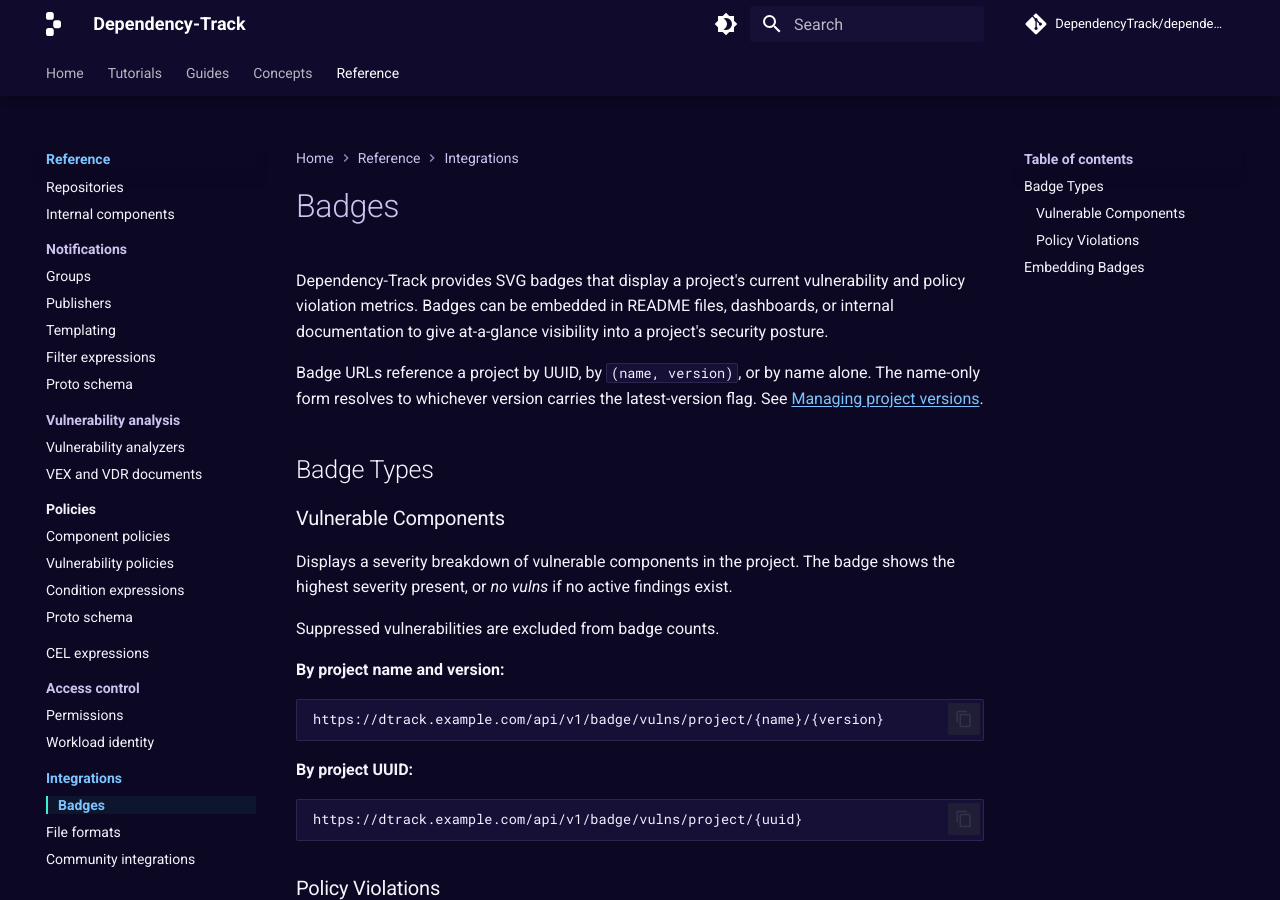
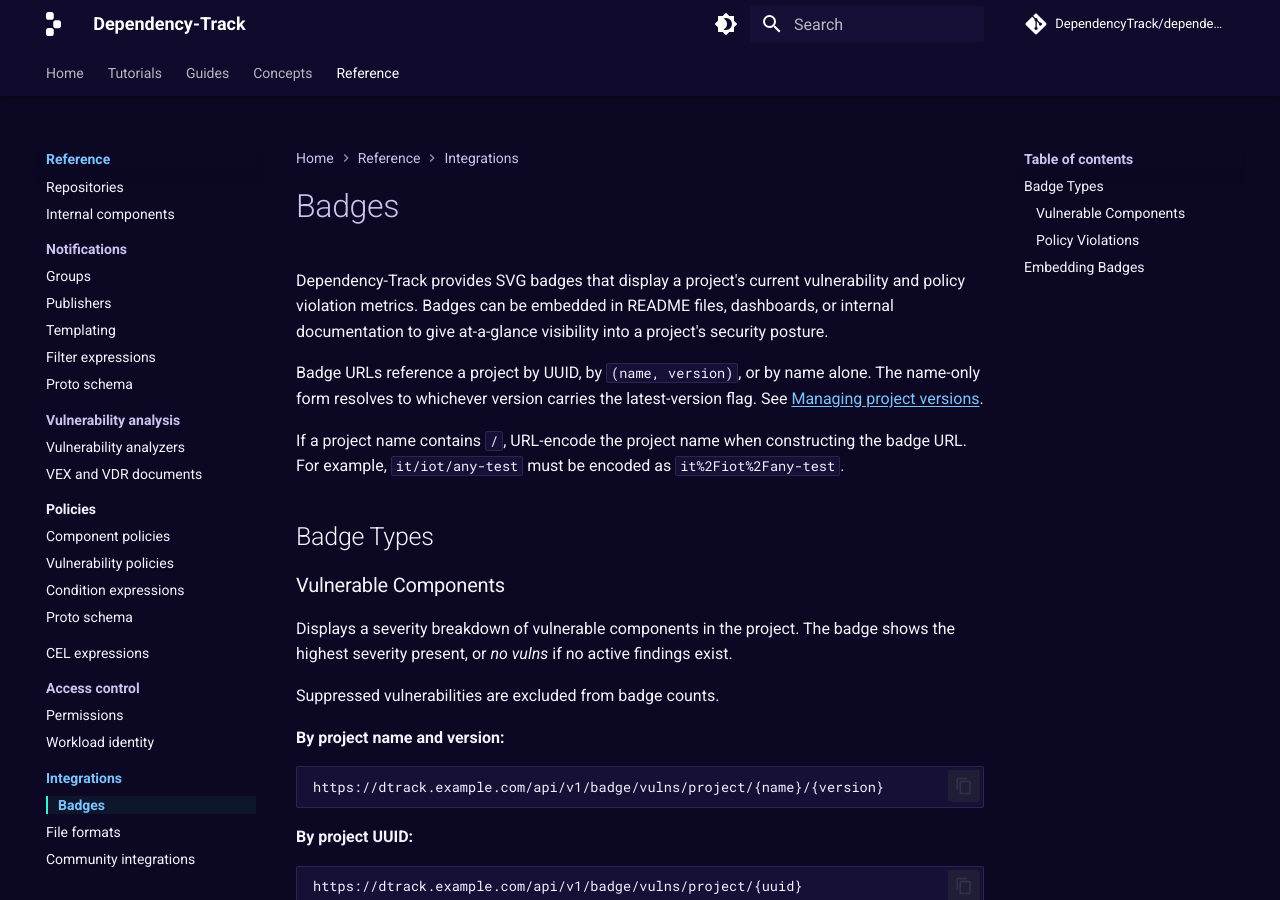
Before and after one commit to DependencyTrack/docs, an MkDocs documentation site: the page built from docs/reference/badges.md, in a window 1280 px wide and 900 px high. Built offline with MkDocs 1.6.1 and Material for MkDocs 9.7.7, drawn with Linux system fonts in a browser that asks for light colours; comment, search, counter and statistics services are not loaded; the version menu is left out.

Commit message:
docs: explain URL encoding for badge project names
Signed-off-by: EagleSoft461 <aliorhanok78@gmail.com>

```diff
--- a/docs/reference/badges.md
+++ b/docs/reference/badges.md
@@ -7,6 +7,9 @@ internal documentation to give at-a-glance visibility into a project's security
 Badge URLs reference a project by UUID, by `(name, version)`, or by name alone. The
 name-only form resolves to whichever version carries the latest-version flag. See
 [Managing project versions](../guides/user/managing-project-versions.md#mark-a-version-as-latest).
+
+If a project name contains `/`, URL-encode the project name when constructing the
+badge URL. For example, `it/iot/any-test` must be encoded as `it%2Fiot%2Fany-test`.
 
 ## Badge Types
 
```
